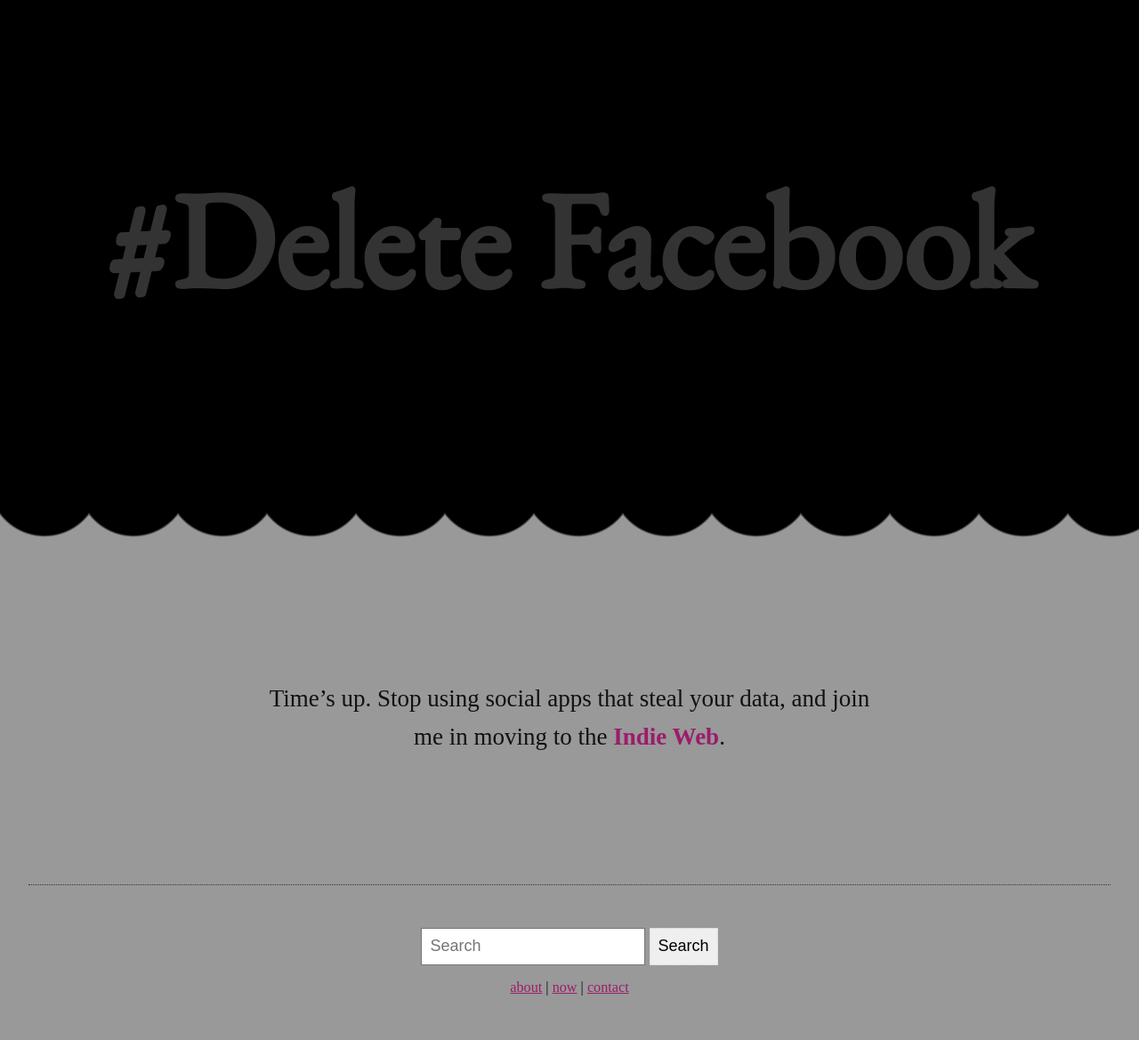
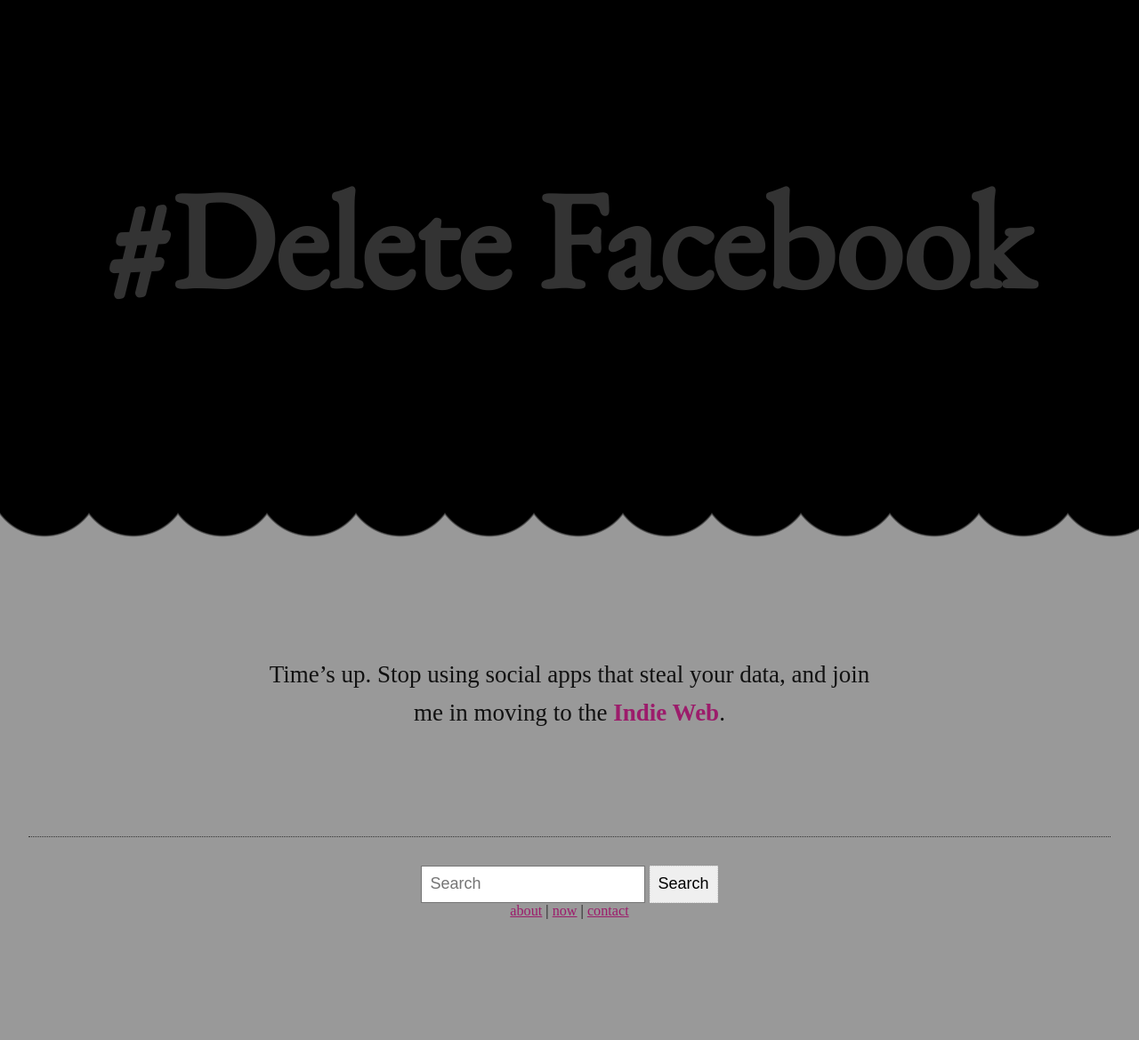
Before and after one commit to cidneyhamilton/cidneyhamilton.com, a Jekyll site: the page built from index.md, in a window 1280 px wide. Shown: the whole page at 89% size. Built offline with Jekyll 4.4.1, drawn with Linux system fonts in a browser that asks for light colours; after the commit the page ends 1082 px from its top, so only the background shows below that.

Commit message:
Add reset, icons.

```diff
--- a/_includes/head.html
+++ b/_includes/head.html
@@ -3,7 +3,7 @@
 <meta name="application-name" content="{{ site.name }}" />
 <meta name="author" content="{{ site.name }}">
 <meta name="generator" content="Jekyll">
-<meta name="viewport" content="width-device-width, initial-scale=1" />
+<meta name="viewport" content="width=device-width, initial-scale=1" />
 
 <meta property="og:locale" content="en" />
 <meta property="og:site_name" content="{{ site.name }}" />
@@ -14,6 +14,10 @@
 <link href="https://gmpg.org/xfn/11" rel="profile" />
 <link href="{{ site.url }}" rel="me" />
 
+<link rel="shortcut icon" type="image/x-icon" href="{{ site.favicon | relative_url}}" />
+
+<link rel="apple-touch-icon-precomposed" href="/assets/images/favicons/apple-touch-icon.png" />
+
 <title>{{ site.name }}</title>
 
 <link rel="stylesheet" href=" {{ "/assets/css/style.css" | relative_url }}" />
--- a/_sass/forms.scss
+++ b/_sass/forms.scss
@@ -12,16 +12,15 @@
 	border-width: 1px;
 	box-sizing: border-box;
 	line-height: 1.2;
-	padding: 0.5em;
+	padding: .5em;
 	font-size: 18px;
 }
 
 input[type="text"],
 input[type="email"],
 textarea {
+	height: 2em;
 	margin-top: .5em;
-	width: 100%;
-
 }
 
 input[type="submit"] {
@@ -30,6 +29,7 @@
 	font-size: 18px;
 	margin: 1.2em 0;
 	outline: 0;
+	padding: .5em;
 }
 
 .buttons {
--- a/assets/css/style.scss
+++ b/assets/css/style.scss
@@ -8,6 +8,13 @@
 @import "forms";
 @import "nav";
 @import "scallop";
+
+* {
+	border-style: border-box;
+	margin: 0;
+	padding: 0;
+	outline: 0;
+}
 
 body {
 	background: $lighter-gray;
```
Also changed, not shown: assets/images/apple-touch-icon.png (added), assets/images/favicon.ico (added).
